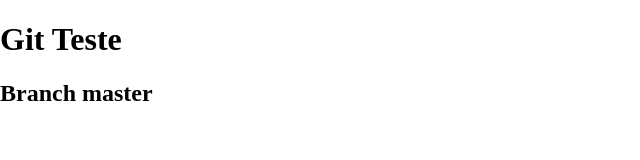
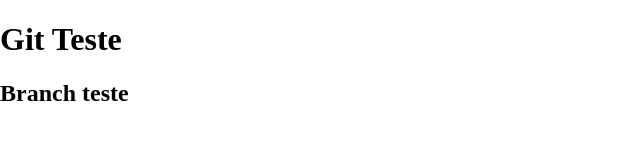
Before and after one commit to gustavovantol/teste-gu, a plain HTML site: page index.html in a window 1280 px wide. Shown: the full height of the page, 0-640 px from the left. Drawn offline with Linux system fonts and the light colour scheme.

Commit message:
Teste branch TESTE

```diff
--- a/index.html
+++ b/index.html
@@ -16,6 +16,6 @@
 
 <body style="padding:0; margin:0">
 	<h1>Git Teste</h1>
-	<h2>Branch master</h2>
+	<h2>Branch teste</h2>
 </body>
 </html>
```
